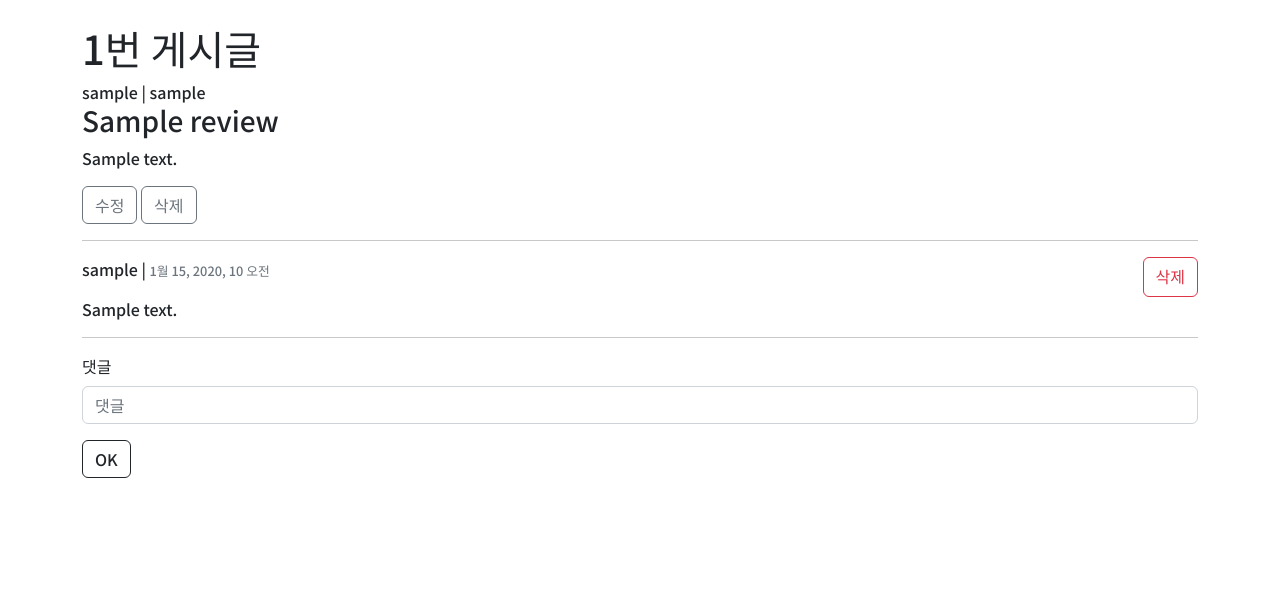
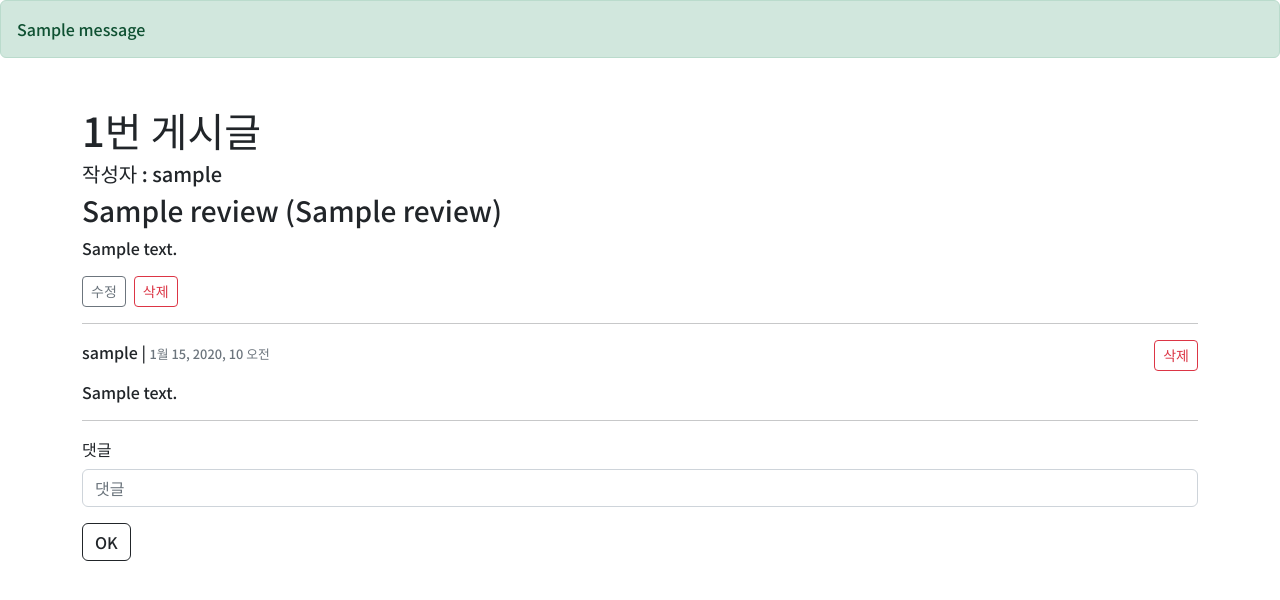
Before and after one commit to dongwonbaek/1021_pair_project, a Django app: page /reviews/1/ in a window 1280 px wide. Shown: the part 73-673 px from the top of the page. Run offline with Django 3.2, Linux system fonts and the light colour scheme; a user stored in the database is signed in; tables that the repository leaves empty hold one stand-in row (values such as "Sample post"); one stand-in notice (Sample message) is shown; some libraries are stand-ins or nearby versions.

Commit message:
detail/styling

```diff
--- a/accounts/templates/accounts/detail.html
+++ b/accounts/templates/accounts/detail.html
@@ -1,9 +1,9 @@
 {% extends 'base.html' %}
 {% block content %}
-  <h1>my Page</h1>
+
+  <h1>{{ user.username }}의 페이지
+  </h1>
   <hr>
-  <p>{{ user.username }}의 페이지
-  </p>
 
   <p>first-name :
     {{ user.first_name }}
--- a/reviews/forms.py
+++ b/reviews/forms.py
@@ -5,6 +5,12 @@ class ReviewForm(forms.ModelForm):
     class Meta:
         model = Review
         fields = ['title', 'content', 'movie_name', 'grade']
+        labels = {
+            'title':'제목',
+            'content':'내용',
+            'movie_name':'영화제목',
+            'grade':'평점'
+        }
 
 class CommentForm(forms.ModelForm):
     class Meta:
--- a/reviews/templates/reviews/detail.html
+++ b/reviews/templates/reviews/detail.html
@@ -3,15 +3,20 @@
 
 {% block content %}
   <h1>{{ review.pk }}번 게시글</h1>
-  {{ review.user }}
-  |
-  {{ request.user }}
-  <h3>{{ review.title }}</h3>
+  <h5>작성자 :
+    {{ review.user }}</h5>
+  <h3>{{ review.title }}
+    ({{ review.movie_name }})</h3>
   <p>{{ review.content }}</p>
 
   {% if review.user == request.user %}
-    <a class='btn btn-outline-secondary' href="{% url 'reviews:update' review.pk %}">수정</a>
-    <a class='btn btn-outline-secondary' href="{% url 'reviews:delete' review.pk %}">삭제</a>
+    <div class="d-flex">
+      <a class='btn btn-outline-secondary btn-sm' href="{% url 'reviews:update' review.pk %}">수정</a>
+      <form class='mx-2' action="{% url 'reviews:delete' review.pk %}" method="POST">
+        {% csrf_token %}
+        <input class='btn btn-outline-danger btn-sm' type="submit" value="삭제">
+      </form>
+    </div>
   {% endif %}
 
   <hr>
@@ -21,7 +26,10 @@
         |
         <span class='text-secondary' style='font-size:0.8rem;'>{{ comment.created_at }}</span></p>
       {% if comment.user == request.user %}
-        <a class='btn btn-outline-danger' href="{% url 'reviews:delete_comment' review.pk comment.pk %}">삭제</a>
+        <form action="{% url 'reviews:delete_comment' review.pk comment.pk %}" method="POST">
+          {% csrf_token %}
+          <input class='btn btn-outline-danger btn-sm' type="submit" value="삭제">
+        </form>
       {% endif %}
     </div>
     <p>{{ comment.content }}</p>
--- a/reviews/views.py
+++ b/reviews/views.py
@@ -21,7 +21,8 @@ def create(request):
             form = review_form.save(commit=False)
             form.user = request.user
             form.save()
-            return redirect('reviews:index')
+            messages.success(request, '작성되었습니다.')
+            return redirect('reviews:detail', form.pk)
     else:
         review_form = ReviewForm()
     context = {
@@ -29,6 +30,7 @@ def create(request):
     }
     return render(request, 'reviews/create.html', context)
 
+@login_required
 def detail(request, pk):
     review = Review.objects.get(pk=pk)
     context = {
@@ -38,6 +40,7 @@ def detail(request, pk):
     }
     return render(request, 'reviews/detail.html', context)
 
+@login_required
 def update(request, pk):
     review = Review.objects.get(pk=pk)
     if request.user == review.user:
@@ -47,6 +50,7 @@ def update(request, pk):
                 review_user = review_form.save(commit=False)
                 review_user.user = request.user
                 review_user.save()
+                messages.success(request, '수정되었습니다.')
                 return redirect('reviews:detail', review.pk)
         else:
             review_form=ReviewForm(instance=review)
@@ -55,16 +59,17 @@ def update(request, pk):
         }
         return render(request, 'reviews/update.html', context)
     else:
-        messages.warning(request, '작성자만 수정 가능합니다')
+        messages.warning(request, '작성자만 수정 가능합니다.')
         return redirect('reviews:detail', pk)
 
+@login_required
 def delete(request, pk):
     review = Review.objects.get(pk=pk)
-    if review.user == request.user:
+    if request.method == 'POST' and review.user == request.user:
         review.delete()
         return redirect('reviews:index')
     else:
-        messages.warning(request, '작성자만 삭제 가능합니다')
+        messages.warning(request, '작성자만 삭제 가능합니다.')
         return redirect('reviews:detail', pk)
 
 @login_required
@@ -79,10 +84,11 @@ def create_comment(request, pk):
             comment.save()
             return redirect('reviews:detail', review.pk)
 
+@login_required
 def delete_comment(request, review_pk, comment_pk):
     comment = Comment.objects.get(pk=comment_pk)
-    if comment.user == request.user:
+    if request.method == 'POST' and comment.user == request.user:
         comment.delete()
     else:
-        messages.warning(request, '작성자만 삭제 가능합니다')
+        messages.warning(request, '작성자만 삭제 가능합니다.')
     return redirect('reviews:detail', review_pk)
--- a/templates/base.html
+++ b/templates/base.html
@@ -17,7 +17,7 @@
   </head>
 
   <body>
-    <header class="d-flex flex-wrap justify-content-center py-3 mb-4 border-bottom">
+    <header class="d-flex flex-wrap justify-content-center py-3 border-bottom">
       <ul class="nav nav-pills">
         <li class="nav-item">
           <a href="{% url 'reviews:index' %}" class="nav-link">목록</a>
@@ -44,7 +44,14 @@
         {% endif %}
       </ul>
     </header>
-    <div class="container">
+    {% if messages %}
+      {% for message in messages %}
+        <div class="alert alert-{{ message.tags }}">
+          {{ message }}
+        </div>
+      {% endfor %}
+    {% endif %}
+    <div class="container my-5">
       {% block content %}{% endblock content %}
     </div>
     <script src="https://cdn.jsdelivr.net/npm/bootstrap@5.2.2/dist/js/bootstrap.bundle.min.js" integrity="sha384-OERcA2EqjJCMA+/3y+gxIOqMEjwtxJY7qPCqsdltbNJuaOe923+mo//f6V8Qbsw3" crossorigin="anonymous"></script>
```
Also changed, not shown: reviews/templates/reviews/create.html (+4 -4 lines).
